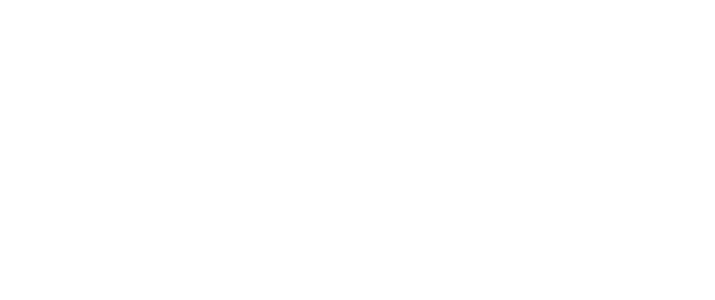
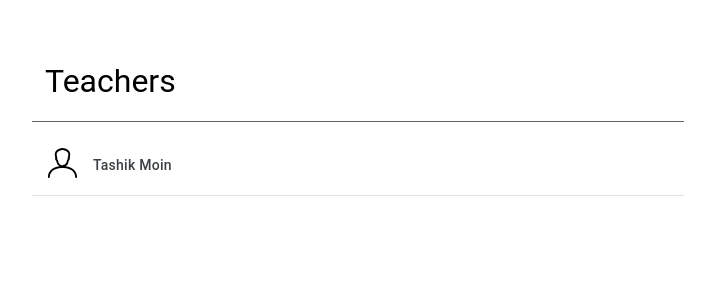
Before and after one commit to Rubix982/CodeClassy, a Next.js app in the folder frontend/: page / in a window 1280 px wide. Shown: the top 300 px of the page, without its empty margins (277-992 px from the left). Built offline with nearby package versions, Linux system fonts and the light colour scheme.

Commit message:
addd header

```diff
--- a/frontend/pages/index.js
+++ b/frontend/pages/index.js
@@ -1,19 +1,10 @@
 import Head from 'next/head'
+import MembersView from '../src/components/MembersView/MembersView'
 
 export default function Home() {
   return (
     <div>
-      <Head>
-        <title>Home</title>
-        <meta name="description" content="Generated by create next app" />
-        <link rel="icon" href="/favicon.ico" />
-      </Head>
-
-      <main >
-      </main>
-
-      <footer >
-      </footer>
+      <MembersView/>
     </div>
   )
 }
--- /dev/null
+++ b/frontend/src/components/MembersView/MembersView.js
@@ -0,0 +1,38 @@
+import React from 'react'
+import MembersViewStyling from '../../../styles/MembersView/MembersView.module.css'
+import Image from 'next/image'
+import ProfileImage from '../../../public/assets/images/profile.svg'
+
+
+const MembersView= () =>
+{
+    return(
+        <div className={MembersViewStyling.container}>
+            <div className={MembersViewStyling.content}>
+
+                <div className={MembersViewStyling.teacher}>
+
+                    <div className={MembersViewStyling.header}>
+                        <h1> Teachers</h1>
+                    </div>
+
+                    <div className={MembersViewStyling.member}>
+                        <div className={MembersViewStyling.profileimage}>
+                            <Image height={30} width={35} src={ProfileImage} alt='Registration-image'/>
+                        </div>
+                        <h4> Tashik Moin </h4>
+                    </div>
+                </div>
+
+                <div className={MembersViewStyling.collaborators}>
+                </div>
+
+                <div className={MembersViewStyling.students}>
+                </div>
+
+            </div>
+        </div>
+    )
+}
+
+export default MembersView
--- a/frontend/styles/LoginForm/LoginForm.module.css
+++ b/frontend/styles/LoginForm/LoginForm.module.css
@@ -89,7 +89,6 @@
 
 .createaccount:hover {
     height: 15%;
-    background-color: black;
     color: #1b66c9;
 }
 
--- /dev/null
+++ b/frontend/styles/MembersView/MembersView.module.css
@@ -0,0 +1,58 @@
+.container {
+    margin: 0;
+    padding: 0;
+    height: 92vh;
+    width: 98vw;
+    display: flex;
+    justify-content: center;
+}
+
+.content{
+    display: flex;
+    flex-direction: column;
+    /* background-color: black; */
+    height: 800px;
+    width: 52%;
+}
+
+.header {
+    display: flex;
+    align-items: center;
+    margin: 5% 0%;
+    margin-bottom: 2%;
+    padding: 0 2%;
+    height: 10vh;
+    border-bottom: 1px solid #5f6368 ;
+}
+
+.header h1 {
+    font-family: 'Google Sans',Roboto,Arial,sans-serif;
+    font-size: 2 rem;
+    font-weight: 400;
+}
+
+.member {
+    display: flex;
+    flex-direction: row;
+    align-items: center;
+    height: 60px;
+    border-bottom: 1px solid #e0e0e0;
+}
+
+.member h4 {
+    letter-spacing: .01785714em;
+    font-family: 'Google Sans',Roboto,Arial,sans-serif;
+    font-size: 0.875rem;
+    font-weight: 500;
+    line-height: 1.25rem;
+    color: #3c4043;
+    text-indent: initial;
+}
+.profileimage {
+    margin: 0% 2%;
+    border-radius: 50%;
+}
+
+.teacher, .collaborators, .students {
+    width: 100%;
+}
```
Also changed, not shown: frontend/public/assets/images/profile.svg (added).
